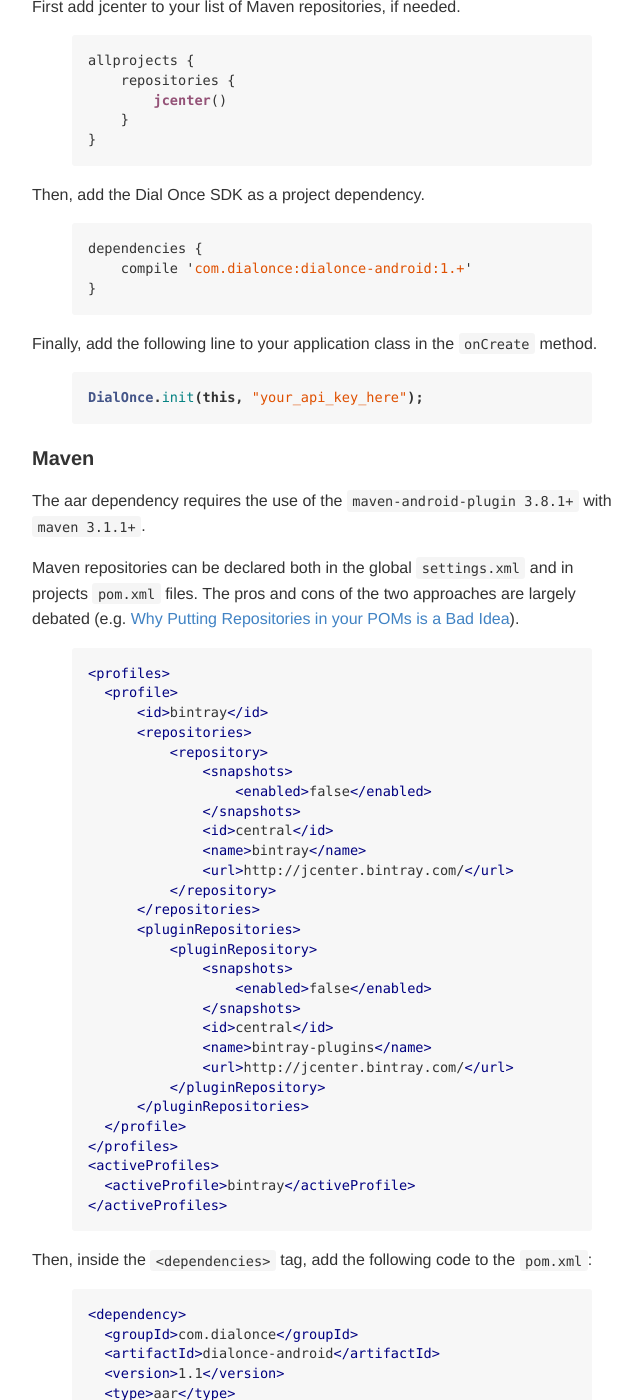
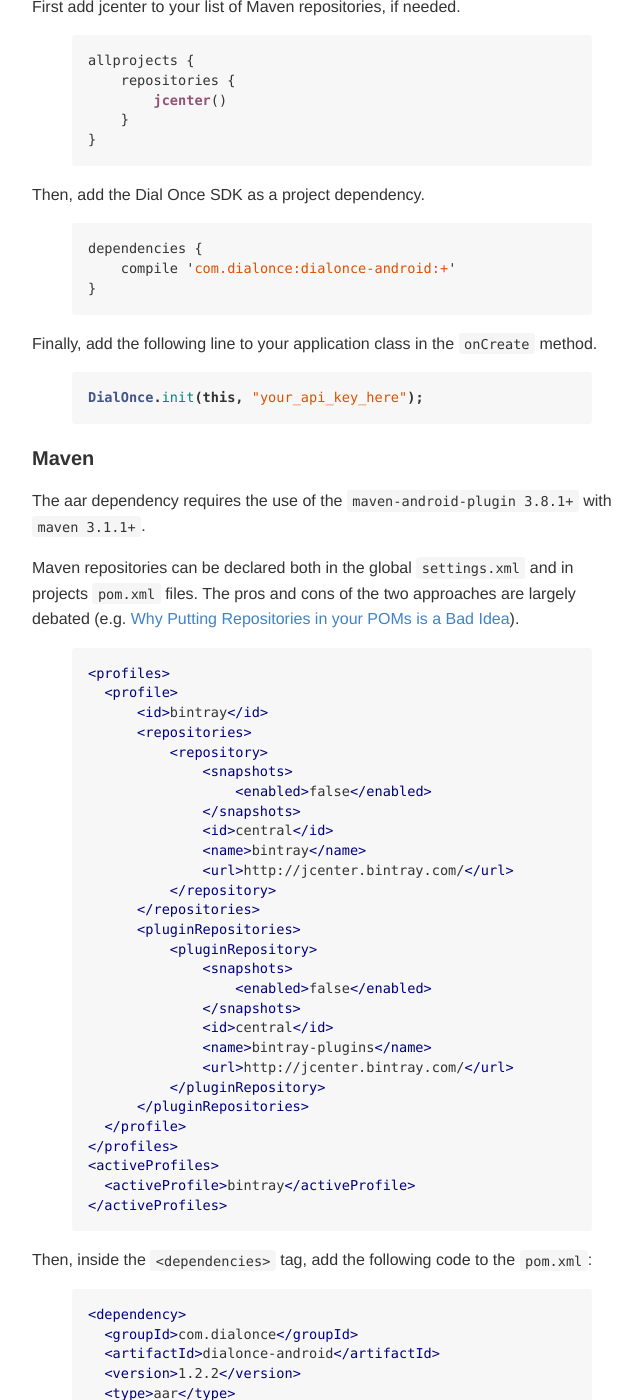
Before and after one commit to dialonce/dialonce.github.io, a Jekyll site: the page built from android/howto/index.md, in a window 1280 px wide and 1400 px high, scrolled down 1779 px. Shown: the whole window, without its empty margins (308-950 px from the left). Built offline with Jekyll 4.4.1, drawn with Linux system fonts in a browser that asks for light colours.

Commit message:
Updated index.md

```diff
--- a/android/howto/index.md
+++ b/android/howto/index.md
@@ -61,7 +61,7 @@
 
 {% highlight javascript %}
 dependencies {
-    compile 'com.dialonce:dialonce-android:1.+'
+    compile 'com.dialonce:dialonce-android:+'
 }
 {% endhighlight %}
 
@@ -114,7 +114,7 @@
 <dependency>
   <groupId>com.dialonce</groupId>
   <artifactId>dialonce-android</artifactId>
-  <version>1.1</version>
+  <version>1.2.2</version>
   <type>aar</type>
 </dependency>
 {% endhighlight %}
```
